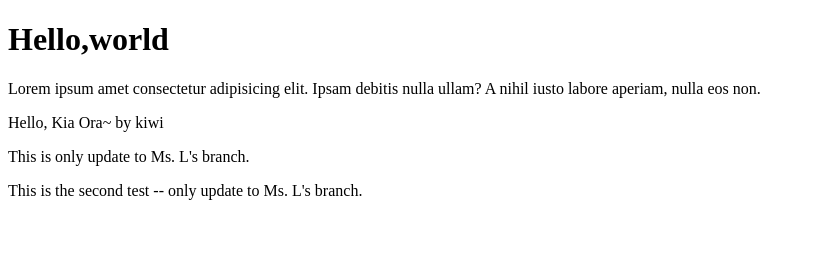
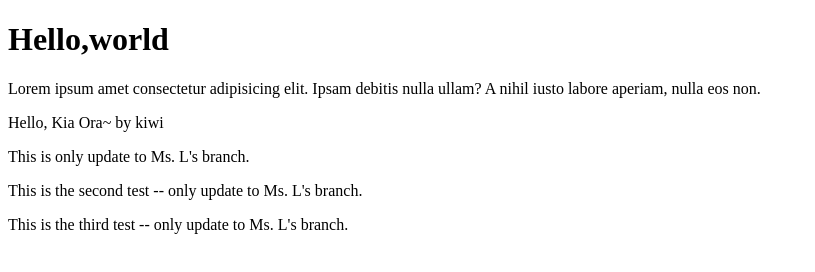
Before and after one commit to HEKEPOIU/htmltest, a plain HTML site: page index.html in a window 1280 px wide. Shown: the whole page, without its empty margins (0-815 px from the left). Drawn offline with Linux system fonts and the light colour scheme.

Commit message:
Third test

```diff
--- a/index.html
+++ b/index.html
@@ -13,5 +13,6 @@
 
     <p>This is only update to Ms. L's branch.</p>
     <p>This is the second test -- only update to Ms. L's branch.</p>
+    <p>This is the third test -- only update to Ms. L's branch.</p>
 </body>
 </html>
```
